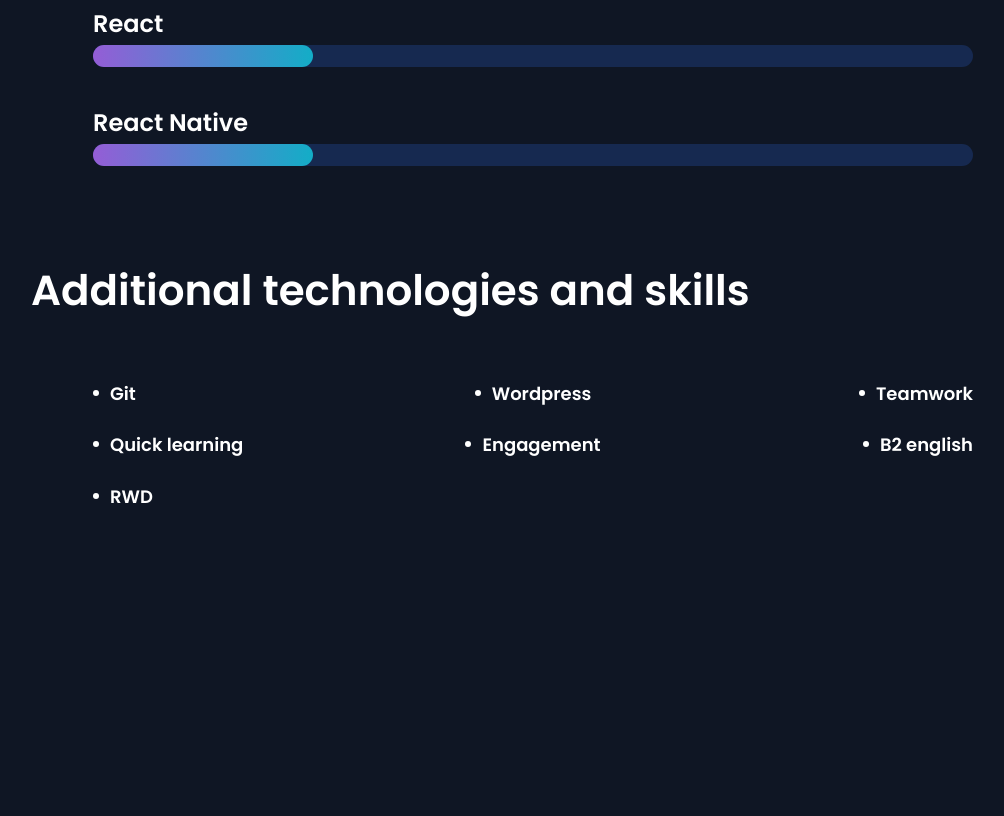
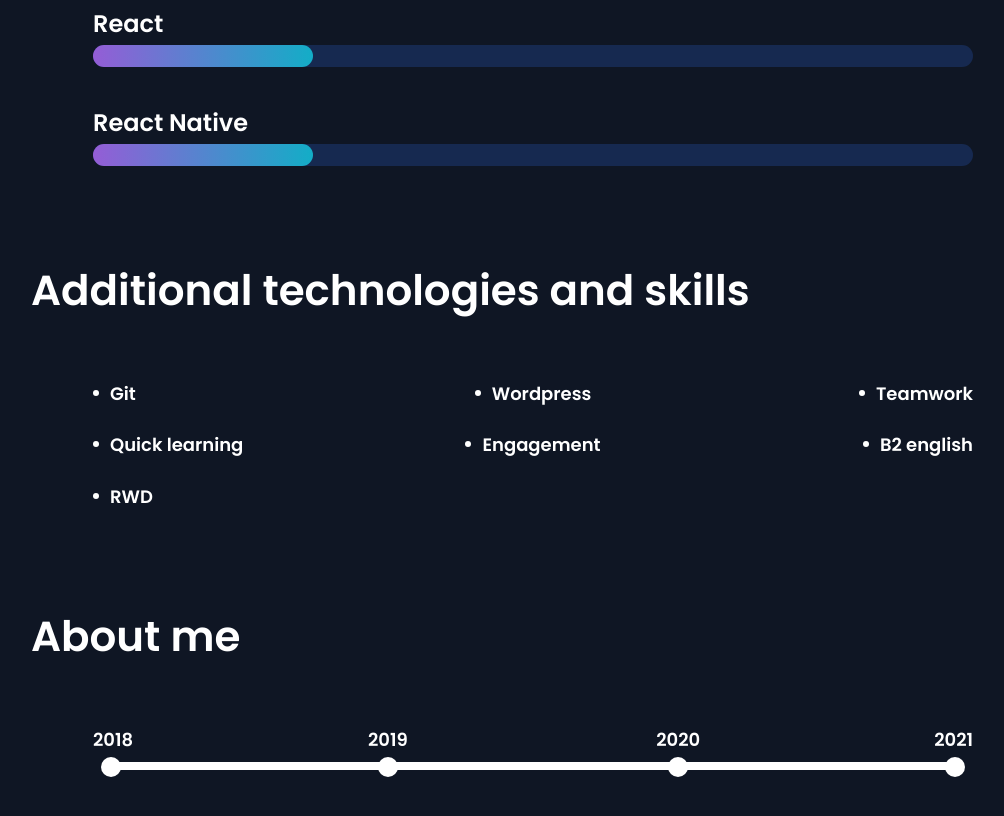
Before and after one commit to PaingSC/TailwinCssLearning, a website: page portfolio/index.html in a window 1280 px wide. Shown: the part 2727-3543 px from the top of the page, without its empty margins (107-1111 px from the left). Before the commit the page ends 3399 px from the top, so only its background shows below. Drawn offline with Linux system fonts and the light colour scheme.

Commit message:
Adding About Section -unfinished!

```diff
--- a/portfolio/assest/css/input.css
+++ b/portfolio/assest/css/input.css
@@ -39,3 +39,8 @@
 .disc-span{
   @apply relative pl-[17px] before:absolute before:w-[6px] before:h-[6px] before:bg-white before:left-0 before:top-3 before:rounded-full;
 }
+
+/* about year point */
+.year-point{
+  @apply block relative pb-[15px] after:absolute after:w-[20px] after:h-[20px] after:bg-white after:rounded-full after:bottom-[-7px] after:left-[calc(50%-10px)];
+}
--- a/portfolio/index.html
+++ b/portfolio/index.html
@@ -204,14 +204,26 @@
             <li class="w-[30%] flex justify-center"><span class="disc-span">Engagement</span></li>
             <li class="w-[30%] flex justify-end"><span class="disc-span">B2 english</span></li>
             <li class="w-[30%] flex"><span class="disc-span">RWD</span></li>
+          </ul>
+        </div>
+      </div>
+      <!-- additional skills end -->
 
-
+      <!-- about me -->
+      <div class="container mt-[88px]">
+        <h2 class="text-ttl sm:text-ttl-sm">About me</h2>
+        <div class="max-w-[880px] mx-auto mt-[50px]"">
+          <ul class="relative flex flex-nowrap after:absolute after:h-[8px] after:w-[95%] after:bottom-0 after:left-[50%] after:translate-x-[-50%] after:bg-white">
+            <li class="w-[25%]"><span class="year-point after:left-[8px]">2018</span></li>
+            <li class="w-[25%] text-center pr-[8%]"><span class="year-point">2019</span></li>
+            <li class="w-[25%] text-center pl-[8%]"><span class="year-point">2020</span></li>
+            <li class="w-[25%] text-right"><span class="year-point after:left-auto after:right-[8px]">2021</span></li>
           </ul>
         </div>
 
       </div>
 
-      <!-- additional skills end -->
+      <!-- about me end -->
 
     </div>
   </body>
```
Also changed, not shown: portfolio/assest/css/style.css.
